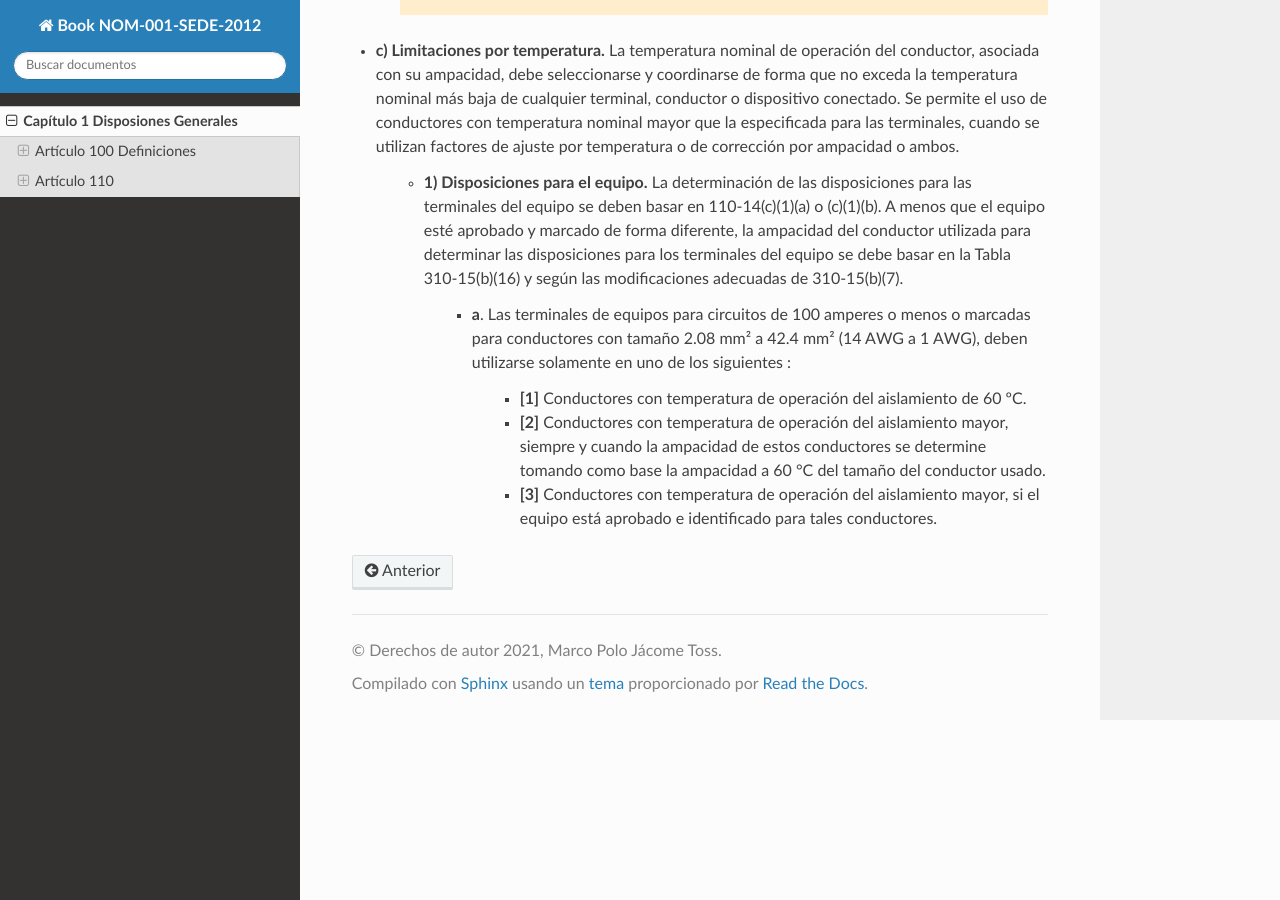
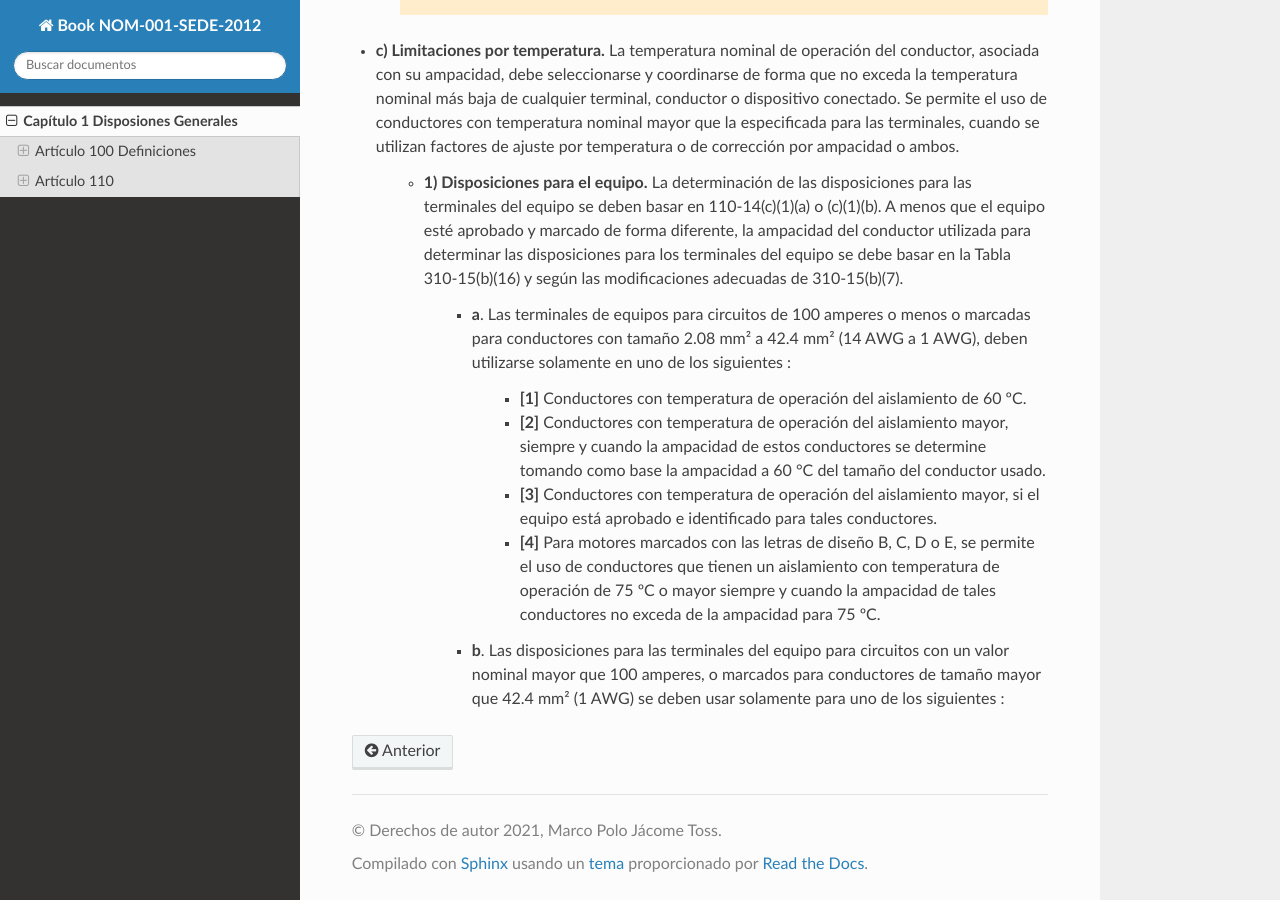
Before and after one commit to jacometoss/Book-NOM-001-SEDE-2012, a Sphinx documentation site: the page built from docs/100/index.rst, in a window 1280 px wide and 900 px high, scrolled down 20217 px. Built offline with Sphinx 7.4.7 and the Read the Docs theme 2.0.0, drawn with Linux system fonts in a browser that asks for light colours.

Commit message:
Add files via upload

```diff
--- a/docs/100/index.rst
+++ b/docs/100/index.rst
@@ -449,3 +449,6 @@ Conectores y terminales para conductores con cableados más flexibles que los de
 			*	**[1]** Conductores con temperatura de operación del aislamiento de 60 ºC.
 			*   **[2]** Conductores con temperatura de operación del aislamiento mayor, siempre y cuando la ampacidad de estos conductores se determine tomando como base la ampacidad a 60 °C del tamaño del conductor usado.
 			*   **[3]** Conductores con temperatura de operación del aislamiento mayor, si el equipo está aprobado e identificado para tales conductores.
+			*   **[4]** Para motores marcados con las letras de diseño B, C, D o E, se permite el uso de conductores que tienen un aislamiento con temperatura de operación de 75 ºC o mayor siempre y cuando la ampacidad de tales conductores no exceda de la ampacidad para 75 ºC.
+
+		* **b**. Las disposiciones para las terminales del equipo para circuitos con un valor nominal mayor que 100 amperes, o marcados para conductores de tamaño mayor que 42.4 mm² (1 AWG) se deben usar solamente para uno de los siguientes :
```
